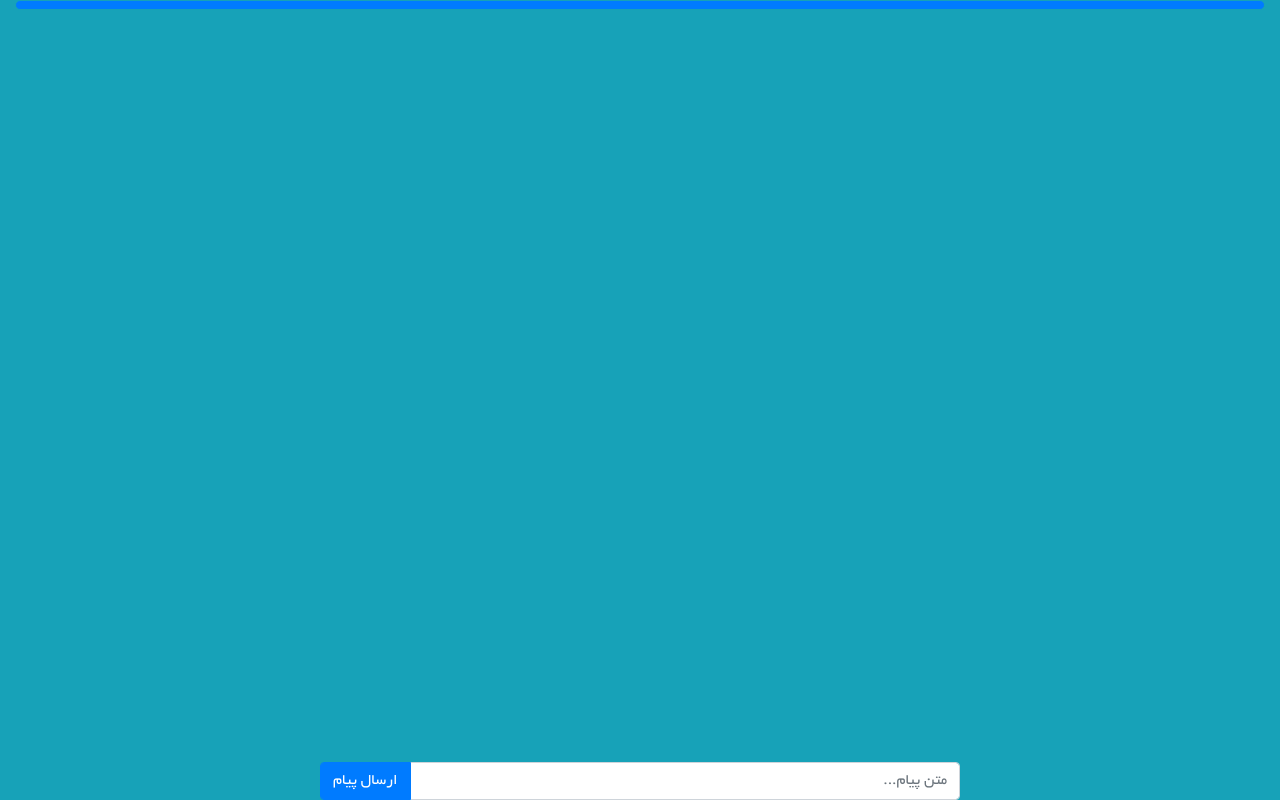
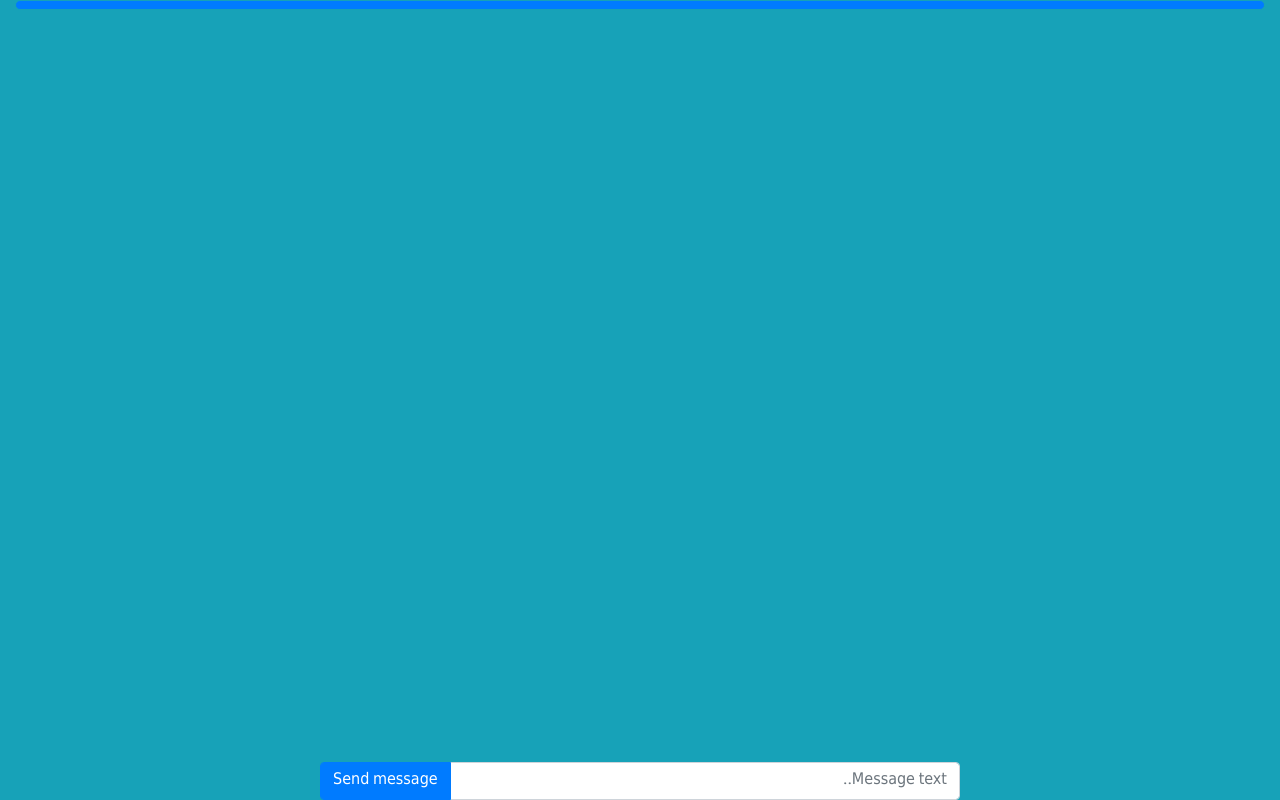
Before and after one commit to Alirezww/Basic-Chat-socketio-nodejs, a website: page public/chat.html in a window 1280 px wide. Drawn offline with Linux system fonts and the light colour scheme; no server answers.

Commit message:
fixed bugs

```diff
--- a/public/chat.html
+++ b/public/chat.html
@@ -7,7 +7,7 @@
     <link rel="stylesheet" href="css/font-awesome.min.css" />
     <link rel="stylesheet" href="css/bootstrap-rtl.min.css" />
     <link rel="stylesheet" href="css/styles.css" />
-    <title>اپلیکیشن چت</title>
+    <title>Chat Application</title>
 </head>
 
 <body class="rtl bg-info">
@@ -25,10 +25,10 @@
                 <div class="d-flex justify-content-center fixed-bottom">
                     <form id="chatForm" class="form-group w-50 mb-0">
                         <div class="input-group">
-                            <input type="text" name="message" id="messageInput" class="form-control" placeholder="متن پیام..." />
+                            <input type="text" name="message" id="messageInput" class="form-control" placeholder="Message text.." />
                             <div class="input-group-prepend">
                                 <button type="submit" class="form-control btn btn-primary">
-                                        ارسال پیام
+                                        Send message
                                     </button>
                             </div>
                         </div>
@@ -52,7 +52,7 @@
                 <div class="modal-body">
                     <form id="pvChatForm">
                         <div class="form-group">
-                            <label for="message-text" class="col-form-label">پیام :</label
+                            <label for="message-text" class="col-form-label">message :</label
                                 >
                                 <textarea
                                     class="form-control"
@@ -60,7 +60,7 @@
                                 ></textarea>
                             </div>
                             <button type="submit" class="btn btn-primary">
-                                ارسال پیام
+                                send message
                             </button>
                         </form>
                     </div>
```
